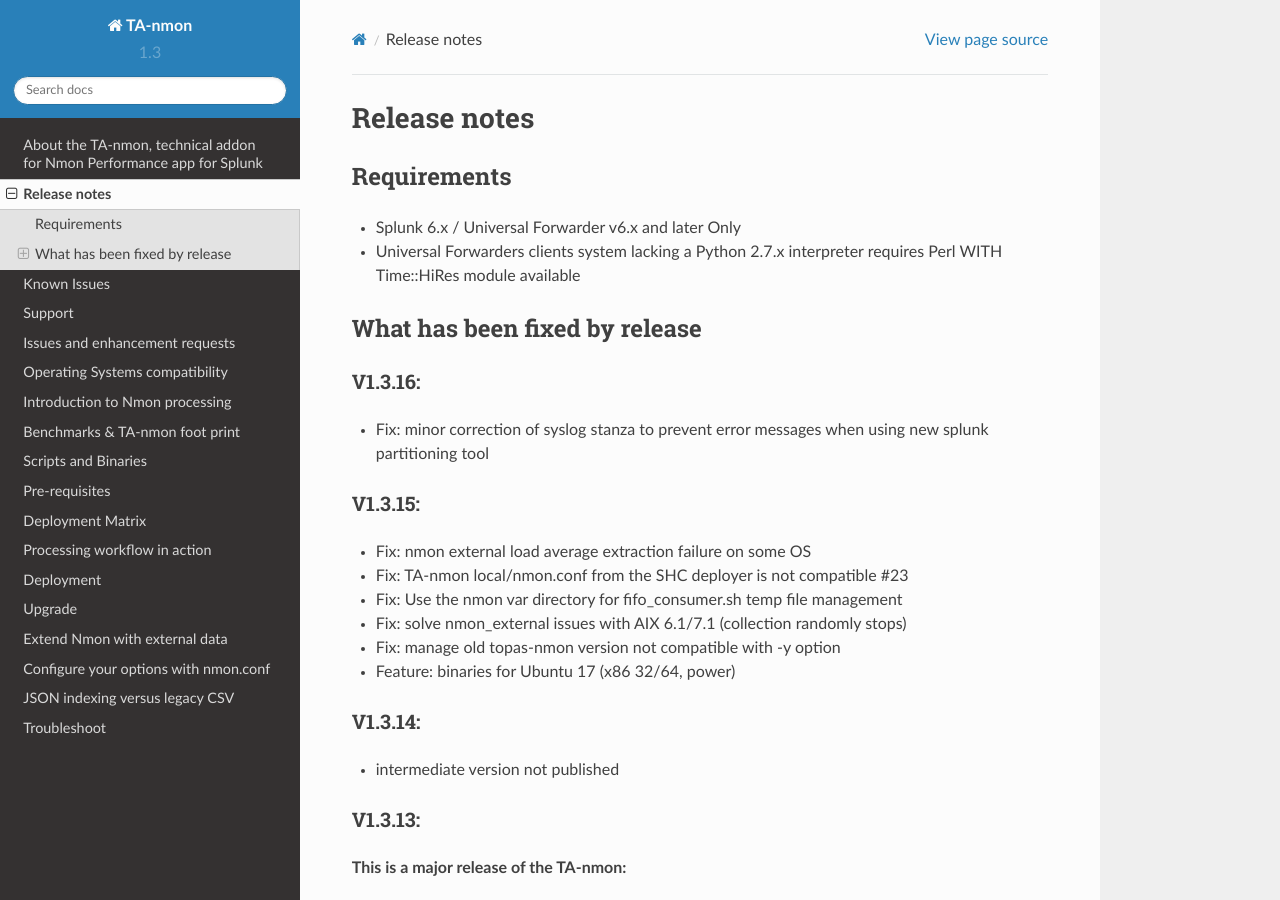
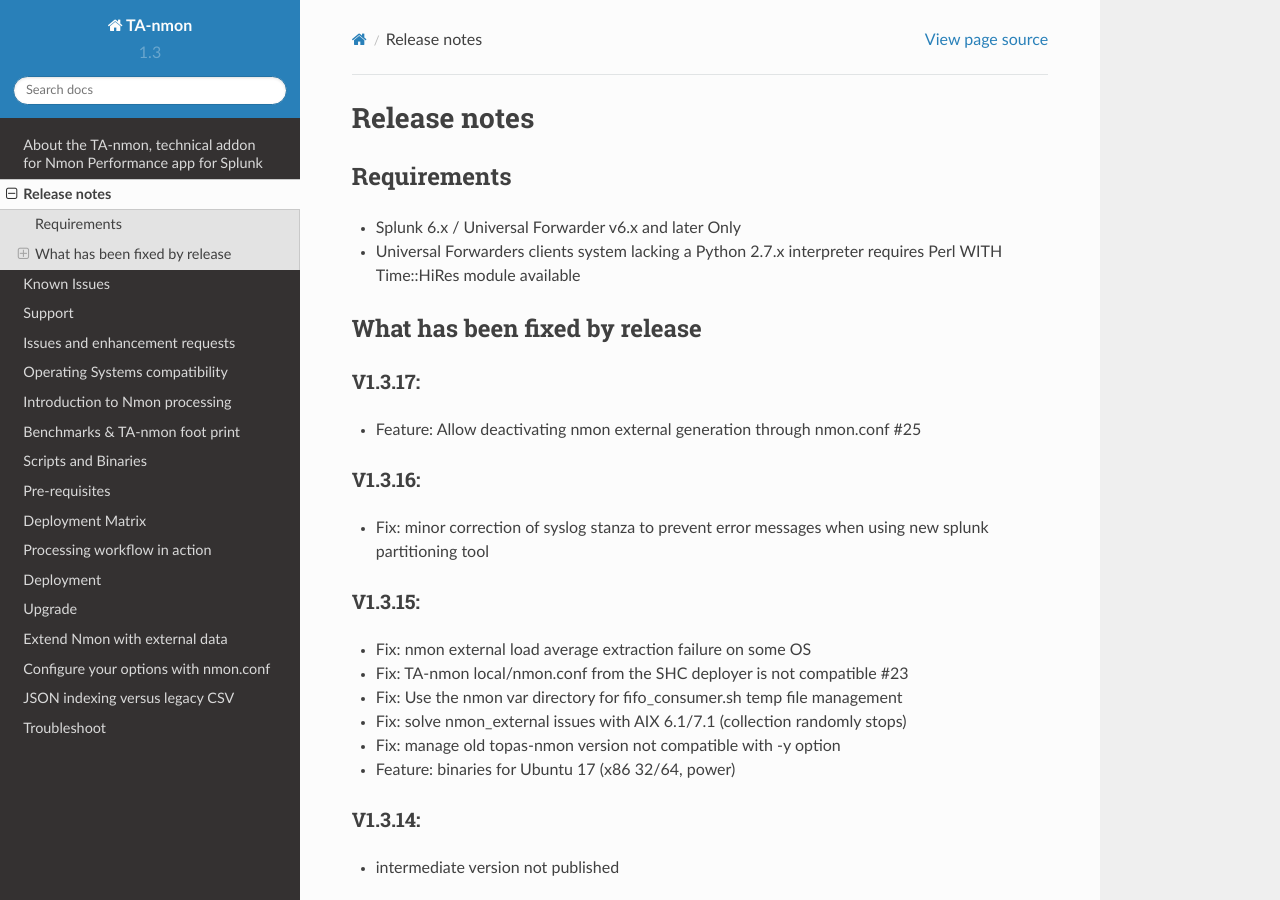
Before and after one commit to guilhemmarchand/TA-nmon, a Sphinx documentation site: the page built from docs/releasenotes.rst, in a window 1280 px wide and 900 px high. Built offline with Sphinx 7.4.7 and the Read the Docs theme 2.0.0, drawn with Linux system fonts in a browser that asks for light colours.

Commit message:
Documentation update

```diff
--- a/docs/releasenotes.rst
+++ b/docs/releasenotes.rst
@@ -13,6 +13,12 @@
 ^^^^^^^^^^^^^^^^^^^^^^^^^^^^^^
 What has been fixed by release
 ^^^^^^^^^^^^^^^^^^^^^^^^^^^^^^
+
+========
+V1.3.17:
+========
+
+- Feature: Allow deactivating nmon external generation through nmon.conf #25
 
 ========
 V1.3.16:
```
